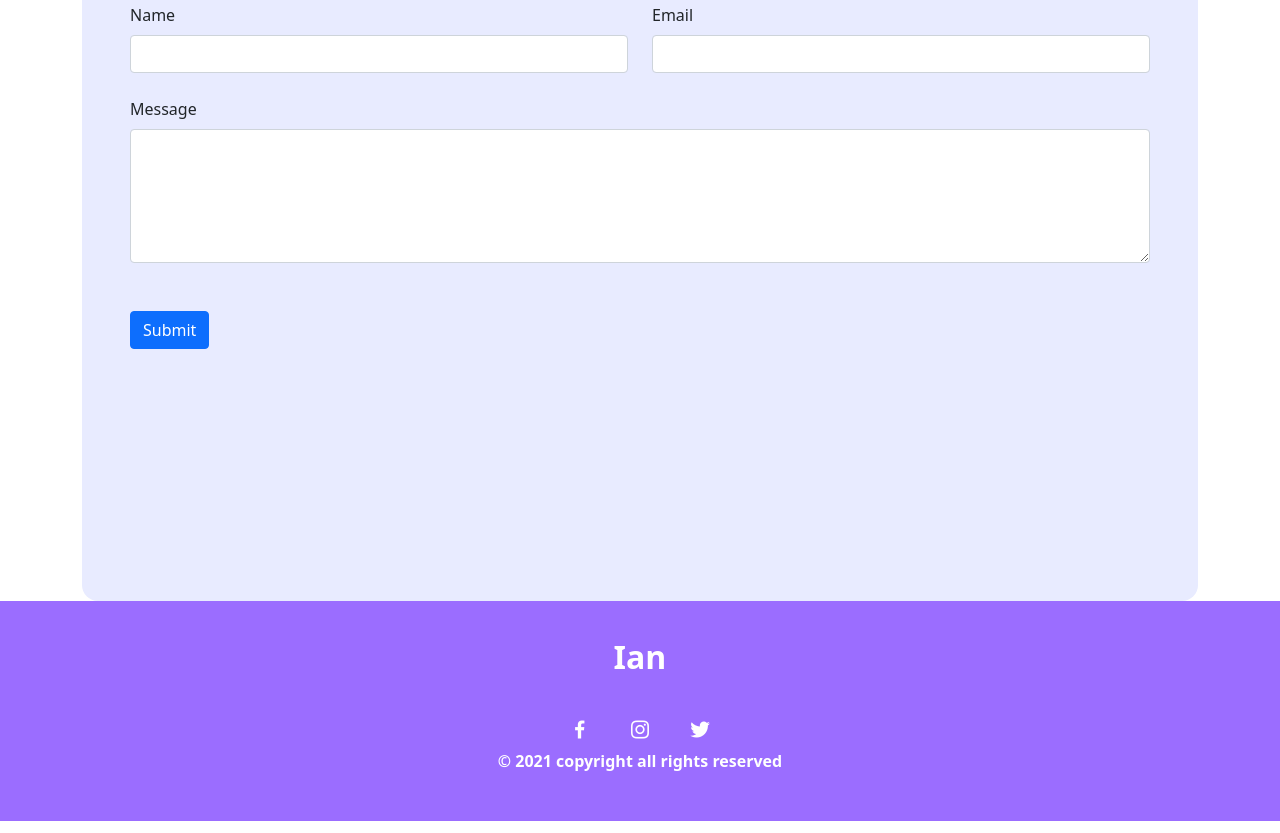
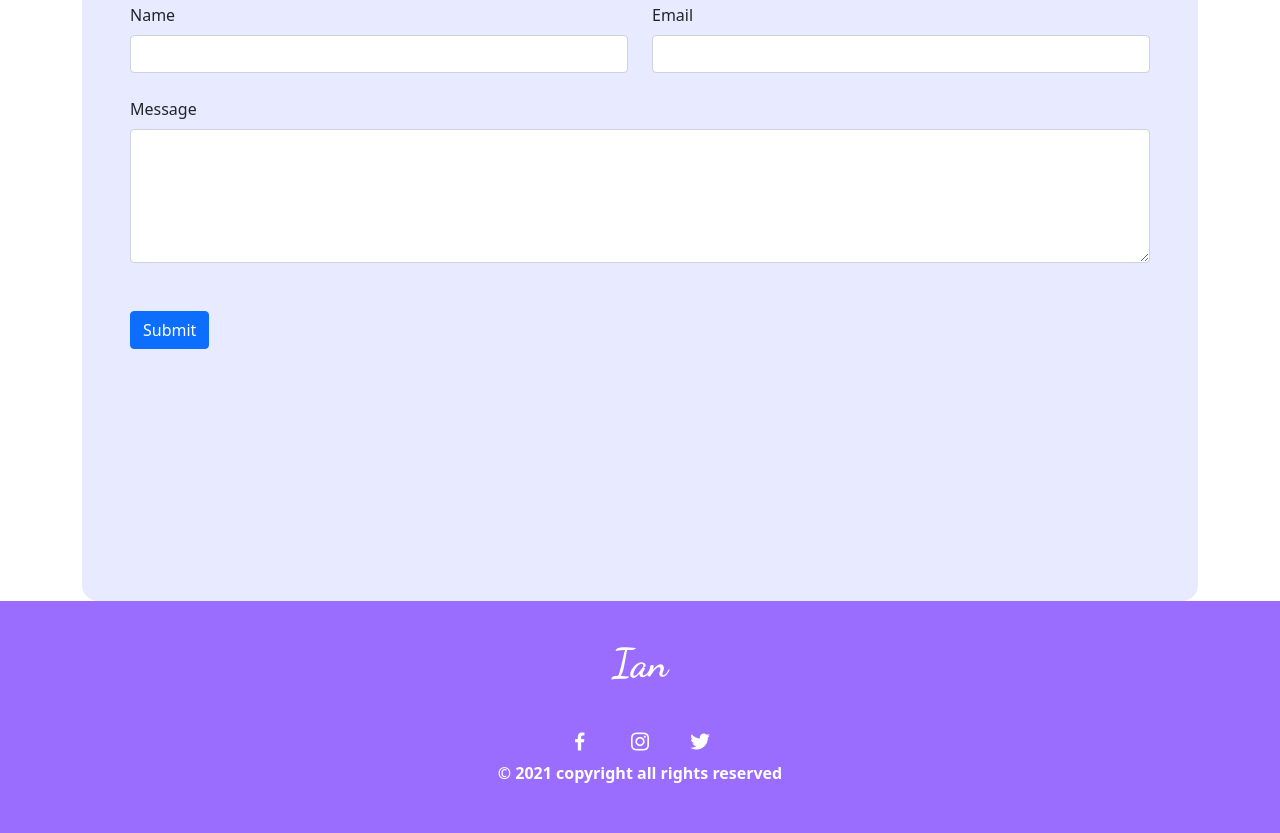
Before and after one commit to Ian-Wa/Portfolio, a plain HTML site: page index.html in a window 1280 px wide. Shown: the part 2600-3433 px from the top of the page. Drawn offline with nearby package versions, Linux system fonts and the light colour scheme.

Commit message:
change the font family of the footer subtitle to dancing script cursive

```diff
--- a/assets/css/style.css
+++ b/assets/css/style.css
@@ -149,8 +149,10 @@ img{
 
   }
 .footer_title{
-font-size: 2rem;
+font-size: 2.5rem;
 margin-bottom: 2rem;
+font-family: 'Dancing Script', cursive;
+font-weight: 900;
 }
 .footer_social{
 margin-bottom: 2rem;
```
